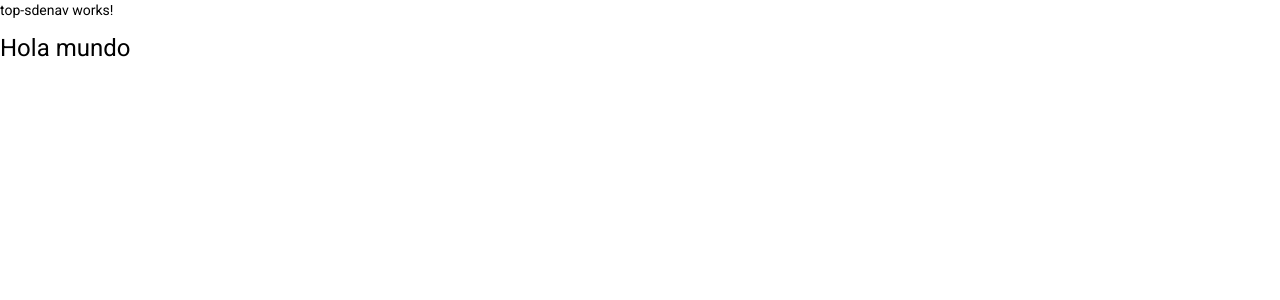
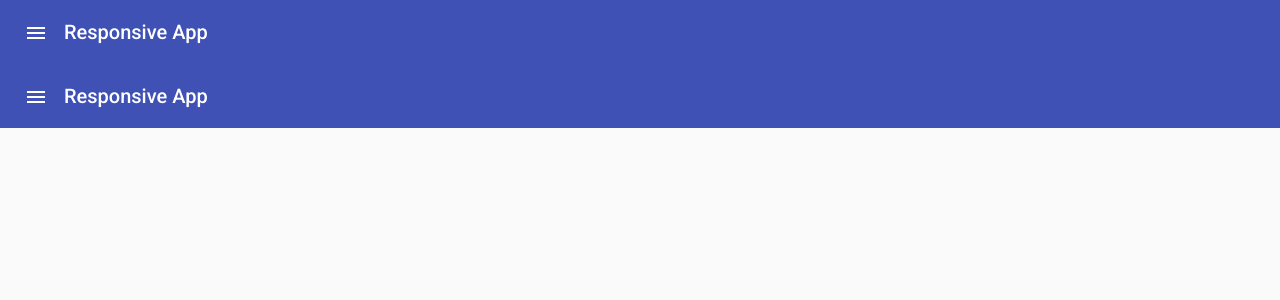
Before and after one commit to JhoniMR/Accidentes, an Angular app: page /sdenav in a window 1280 px wide. Shown: the top 300 px of the page. Built offline with nearby package versions, Linux system fonts and the light colour scheme.

Commit message:
Se crearon las rutas y el sidenav esta listo

```diff
--- a/src/app/app-routing.module.ts
+++ b/src/app/app-routing.module.ts
@@ -1,7 +1,7 @@
 import { NgModule } from '@angular/core';
 import { Routes, RouterModule } from '@angular/router';
 
-import { AppComponent } from './app.component';
+
 import { LoginComponent } from './login/login.component';
 import { MapComponent } from './map/map.component';
 import { TopSdenavComponent } from './top-sdenav/top-sdenav.component';
@@ -10,6 +10,7 @@ import { TopSdenavComponent } from './top-sdenav/top-sdenav.component';
 
 const routes: Routes = [
   {path: '', redirectTo: 'dashboard', pathMatch: 'full'},
+  // {path: '/', component: AppComponent },
   {path: 'login', component: LoginComponent},
   {path: 'map', component: MapComponent},
   {path: 'sdenav', component: TopSdenavComponent},
--- a/src/app/app.component.html
+++ b/src/app/app.component.html
@@ -1,3 +1,2 @@
-<router-outlet></router-outlet>
-
-<h1>Hola mundo</h1>
+<app-top-sdenav></app-top-sdenav>
+<h3>Hola mundo</h3>
--- a/src/app/top-sdenav/top-sdenav.component.css
+++ b/src/app/top-sdenav/top-sdenav.component.css
@@ -0,0 +1,31 @@
+.example-container {
+    display: flex;
+    flex-direction: column;
+    position: absolute;
+    top: 0;
+    bottom: 0;
+    left: 0;
+    right: 0;
+  }
+
+  .example-is-mobile .example-toolbar {
+    position: fixed;
+    /* Make sure the toolbar will stay on top of the content as it scrolls past. */
+    z-index: 2;
+  }
+
+  h1.example-app-name {
+    margin-left: 8px;
+  }
+
+  .example-sidenav-container {
+    /* When the sidenav is not fixed, stretch the sidenav container to fill the available space. This
+       causes `<mat-sidenav-content>` to act as our scrolling element for desktop layouts. */
+    flex: 1;
+  }
+
+  .example-is-mobile .example-sidenav-container {
+    /* When the sidenav is fixed, don't constrain the height of the sidenav container. This allows the
+       `<body>` to be our scrolling element for mobile layouts. */
+    flex: 1 0 auto;
+  }
--- a/src/app/top-sdenav/top-sdenav.component.html
+++ b/src/app/top-sdenav/top-sdenav.component.html
@@ -1 +1,26 @@
-<p>top-sdenav works!</p>
+<h1>Sidenav</h1>
+<div class="example-container" [class.example-is-mobile]="mobileQuery.matches" *ngIf="shouldRun">
+  <mat-toolbar color="primary" class="example-toolbar">
+    <button mat-icon-button (click)="snav.toggle()"><mat-icon>menu</mat-icon></button>
+    <h1 class="example-app-name">Responsive App</h1>
+  </mat-toolbar>
+
+  <mat-sidenav-container class="example-sidenav-container"
+                         [style.marginTop.px]="mobileQuery.matches ? 56 : 0">
+    <mat-sidenav #snav [mode]="mobileQuery.matches ? 'over' : 'side'"
+                 [fixedInViewport]="mobileQuery.matches" fixedTopGap="56">
+      <mat-nav-list>
+        <mat-icon></mat-icon>
+        <a mat-list-item [routerLink]="nav.route" *ngFor="let nav of fillerNav">
+          <mat-icon>{{nav.icon}}</mat-icon>
+          {{nav.name}}</a>
+      </mat-nav-list>
+    </mat-sidenav>
+
+    <mat-sidenav-content>
+      <router-outlet></router-outlet>
+    </mat-sidenav-content>
+  </mat-sidenav-container>
+</div>
+
+<div *ngIf="!shouldRun">Please open on Stackblitz to see result</div>
--- a/src/app/top-sdenav/top-sdenav.component.ts
+++ b/src/app/top-sdenav/top-sdenav.component.ts
@@ -1,4 +1,5 @@
-import { Component, OnInit } from '@angular/core';
+import { Component, OnInit, ChangeDetectorRef } from '@angular/core';
+import { MediaMatcher } from '@angular/cdk/layout';
 
 @Component({
   selector: 'app-top-sdenav',
@@ -7,7 +8,35 @@ import { Component, OnInit } from '@angular/core';
 })
 export class TopSdenavComponent implements OnInit {
 
-  constructor() { }
+  mobileQuery: MediaQueryList;
+
+  //fillerNav = Array.from({length: 50}, (_, i) => `Nav Item ${i + 1}`);
+
+  fillerNav = [
+    {name: 'map', route: 'map', icon: 'home'},
+    {name: 'login', route: 'login', icon: 'accessibility'}
+  ];
+
+  fillerContent = Array.from({length: 50}, () =>
+      `Lorem ipsum dolor sit amet, consectetur adipiscing elit, sed do eiusmod tempor incididunt ut
+       labore et dolore magna aliqua. Ut enim ad minim veniam, quis nostrud exercitation ullamco
+       laboris nisi ut aliquip ex ea commodo consequat. Duis aute irure dolor in reprehenderit in
+       voluptate velit esse cillum dolore eu fugiat nulla pariatur. Excepteur sint occaecat
+       cupidatat non proident, sunt in culpa qui officia deserunt mollit anim id est laborum.`);
+
+  private _mobileQueryListener: () => void;
+
+  constructor(changeDetectorRef: ChangeDetectorRef, media: MediaMatcher) {
+    this.mobileQuery = media.matchMedia('(max-width: 600px)');
+    this._mobileQueryListener = () => changeDetectorRef.detectChanges();
+    this.mobileQuery.addListener(this._mobileQueryListener);
+  }
+
+  ngOnDestroy(): void {
+    this.mobileQuery.removeListener(this._mobileQueryListener);
+  }
+
+  shouldRun = true;
 
   ngOnInit(): void {
   }
```
Also changed, not shown: src/app/app.module.ts (+94 -5 lines), 1 other file (tests, documents, lock files or other folders).
